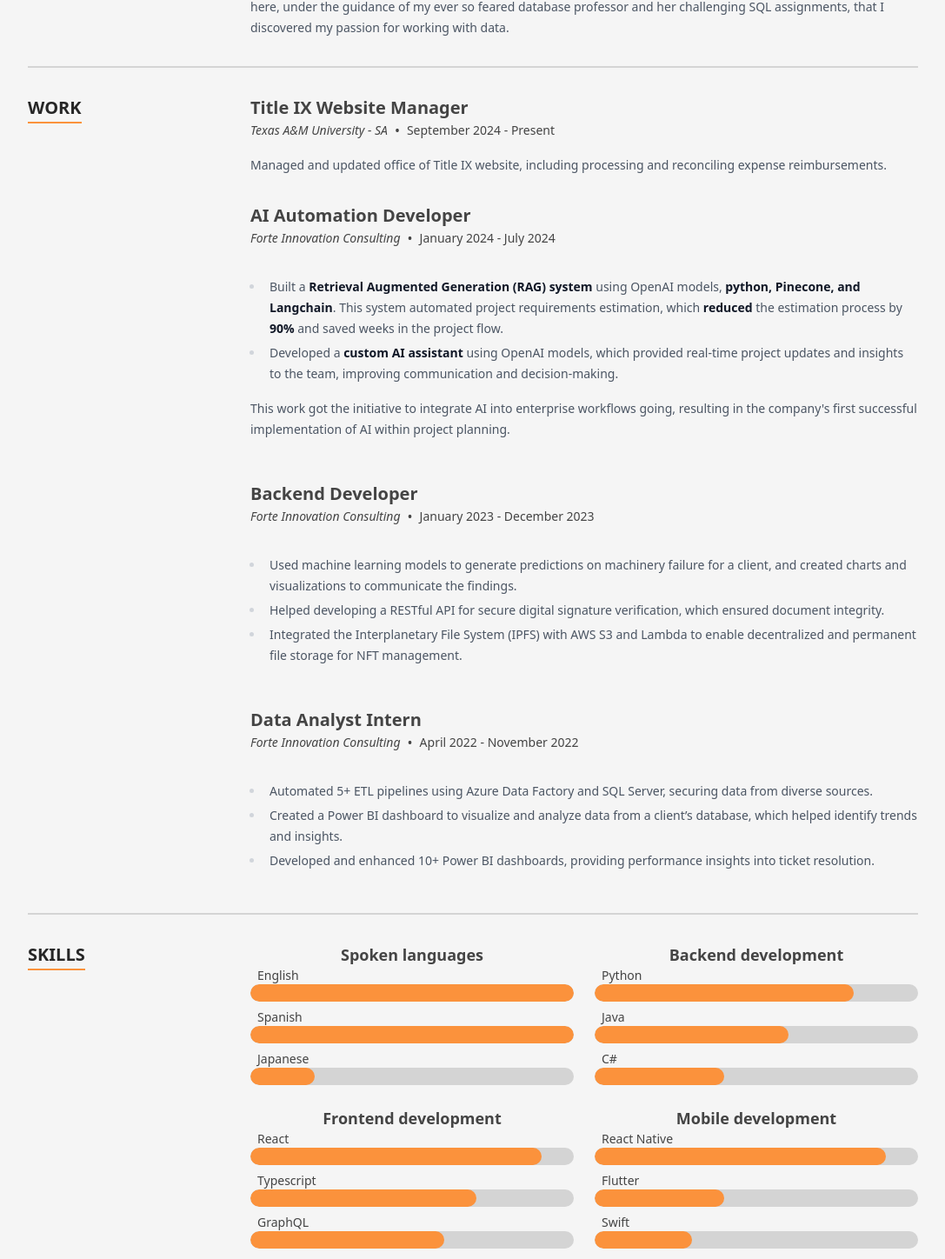
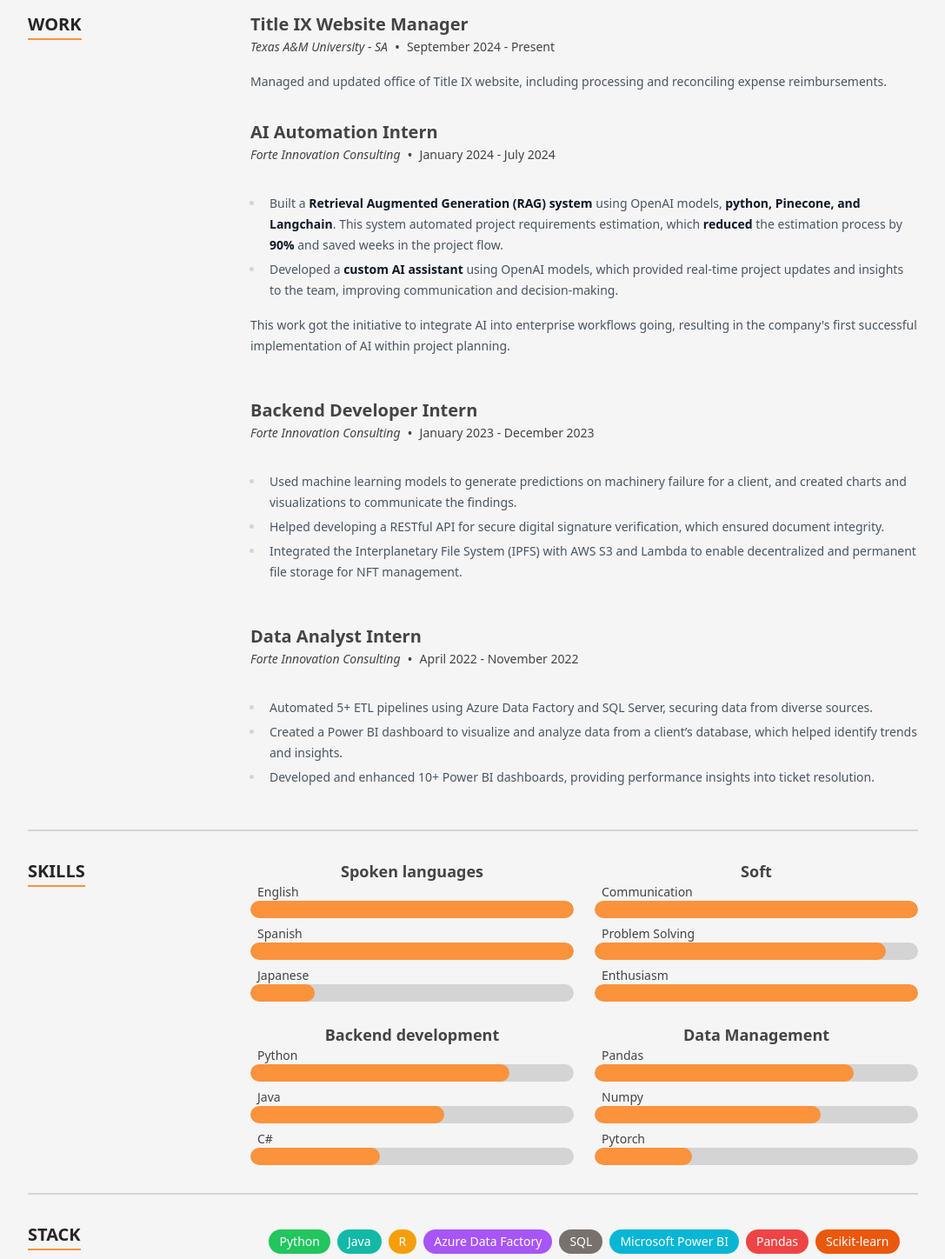
Before and after one commit to Eddy-y/PortfolioV1, a Next.js app: page / in a window 1280 px wide. Shown: the part 1648-3096 px from the top of the page at 87% size, without its empty margins (96-1183 px from the left). Built offline with nearby package versions, Linux system fonts and the light colour scheme.

Commit message:
Added stack section

```diff
--- /dev/null
+++ b/src/components/Sections/Resume/AdditionalSkills.tsx
@@ -0,0 +1,20 @@
+import {FC, memo} from 'react';
+import {AdditionalSkillSection} from '../../../data/dataDef';
+
+export const AdditionalSkills: FC<{additionalSkills: AdditionalSkillSection}> = memo(({additionalSkills}) => {
+  const {title, skills} = additionalSkills;
+  return (
+    <div className="flex flex-col">
+      <span className="text-center text-lg font-bold">{title}</span>
+      <div className="flex flex-wrap gap-2 justify-center mt-2">
+        {skills.map((skill, index) => (
+          <div key={`${skill.name}-${index}`} className={`rounded-full px-3 py-1 text-sm font-medium text-white ${skill.color}`}>
+            {skill.name}
+          </div>
+        ))}
+      </div>
+    </div>
+  );
+});
+
+AdditionalSkills.displayName = 'AdditionalSkills';
--- a/src/components/Sections/Resume/index.tsx
+++ b/src/components/Sections/Resume/index.tsx
@@ -1,10 +1,12 @@
 import {FC, memo} from 'react';
 
-import {education, experience, SectionId, skills} from '../../../data/data';
+import {education, experience, SectionId, skills, additionalSkills} from '../../../data/data';
 import Section from '../../Layout/Section';
 import ResumeSection from './ResumeSection';
 import {SkillGroup} from './Skills';
 import TimelineItem from './TimelineItem';
+import {AdditionalSkills} from './AdditionalSkills'; // Import the new component
+
 
 const Resume: FC = memo(() => {
   return (
@@ -28,6 +30,9 @@
             ))}
           </div>
         </ResumeSection>
+        <ResumeSection title="Stack">
+          <AdditionalSkills additionalSkills={additionalSkills} />
+        </ResumeSection>
       </div>
     </Section>
   );
--- a/src/data/data.tsx
+++ b/src/data/data.tsx
@@ -35,6 +35,7 @@
   HomepageMeta,
   PortfolioItem,
   SkillGroup,
+  AdditionalSkillSection,
   Social,
   TestimonialSection,
   TimelineItem,
@@ -137,6 +138,23 @@
       },
     ],
   },
+    {
+    name: 'Soft',
+    skills: [
+      {
+        name: 'Communication',
+        level: 10,
+      },
+      {
+        name: 'Problem Solving',
+        level: 9,
+      },
+      {
+        name: 'Enthusiasm',
+        level: 10,
+      },
+    ],
+  },
   {
     name: 'Backend development',
     skills: [
@@ -155,40 +173,48 @@
     ],
   },
   {
-    name: 'Frontend development',
+    name: 'Data Management',
     skills: [
       {
-        name: 'React',
-        level: 9,
+        name: 'Pandas',
+        level: 8,
       },
       {
-        name: 'Typescript',
+        name: 'Numpy',
         level: 7,
       },
       {
-        name: 'GraphQL',
-        level: 6,
-      },
-    ],
-  },
-  {
-    name: 'Mobile development',
-    skills: [
-      {
-        name: 'React Native',
-        level: 9,
-      },
-      {
-        name: 'Flutter',
-        level: 4,
-      },
-      {
-        name: 'Swift',
+        name: 'Pytorch',
         level: 3,
       },
     ],
   },
+
+
 ];
+
+/**
+ * Skill Blocks section
+ */
+export const additionalSkills: AdditionalSkillSection = {
+  title: '',
+  skills: [
+    { name: 'Python', color: 'bg-green-500' },
+    { name: 'Java', color: 'bg-teal-500' },
+    { name: 'R', color: 'bg-amber-500' },
+    { name: 'Azure Data Factory', color: 'bg-purple-500' },
+    { name: 'SQL', color: 'bg-stone-500' },
+    { name: 'Microsoft Power BI', color: 'bg-cyan-500' },
+    { name: 'Pandas', color: 'bg-red-500' },
+    { name: 'Scikit-learn', color: 'bg-orange-600' },
+    { name: 'JavaScript', color: 'bg-cyan-400' },
+    { name: 'HTML/CSS', color: 'bg-orange-600' },
+    { name: 'AWS Lambda', color: 'bg-amber-500' },
+    { name: 'S3 Bucket', color: 'bg-slate-400' },
+    { name: 'Pinecone', color: 'bg-blue-600' },
+    { name: 'Git', color: 'bg-red-700' },
+  ],
+};
 
 /**
  * Portfolio section
@@ -271,18 +297,20 @@
     date: 'December 2026',
     location: 'Texas A&M University - SA',
     title: 'Computer Science Bachelors',
-    content: <p>At TAMUSA, I was a member of the Honors Society and the Chess Club, and I also served as the captain of
+    /*content: <p>At TAMUSA, I was a member of the Honors Society and the Chess Club, and I also served as the captain of
       the men's volleyball team. My time there allowed me to broaden my horizons and explore new technologies and
-      platforms, such as Azure, and dive into new concepts like machine learning.</p>,
+      platforms, such as Azure, and dive into new concepts like machine learning.</p>,*/
+      content:<p>4.0 GPA | Honors Society | Men's Volleyball Team Captain and Vicepresident | Chess Team Member | Research Assistant</p>,
   },
   {
     date: 'July 2023',
     location: 'Technological University of Leon',
     title: 'Software Development Associate',
-    content: <p>At the Technological University of Leon, I mainly focused on developing several projects that gave me a
+    /*content: <p>At the Technological University of Leon, I mainly focused on developing several projects that gave me a
       solid foundation for my understanding of fundamentals like databases and REST controllers, primarily using Java.
       It was here, under the guidance of my ever so feared database professor and her challenging SQL assignments,
-      that I discovered my passion for working with data.</p>,
+      that I discovered my passion for working with data.</p>,*/
+      content:<p>3.8 GPA | Men's Volleyball Team Subcaptain | Class Representative</p>,
   },
 ];
 
@@ -300,7 +328,7 @@
   {
     date: 'January 2024 - July 2024',
     location: 'Forte Innovation Consulting',
-    title: 'AI Automation Developer',
+    title: 'AI Automation Intern',
     content: (
       <div>
         <ul>
@@ -317,7 +345,7 @@
   {
     date: 'January 2023 - December 2023',
     location: 'Forte Innovation Consulting',
-    title: 'Backend Developer',
+    title: 'Backend Developer Intern',
     content: (
       <div>
         <ul>
```
Also changed, not shown: src/data/dataDef.ts (+13 -0 lines).
